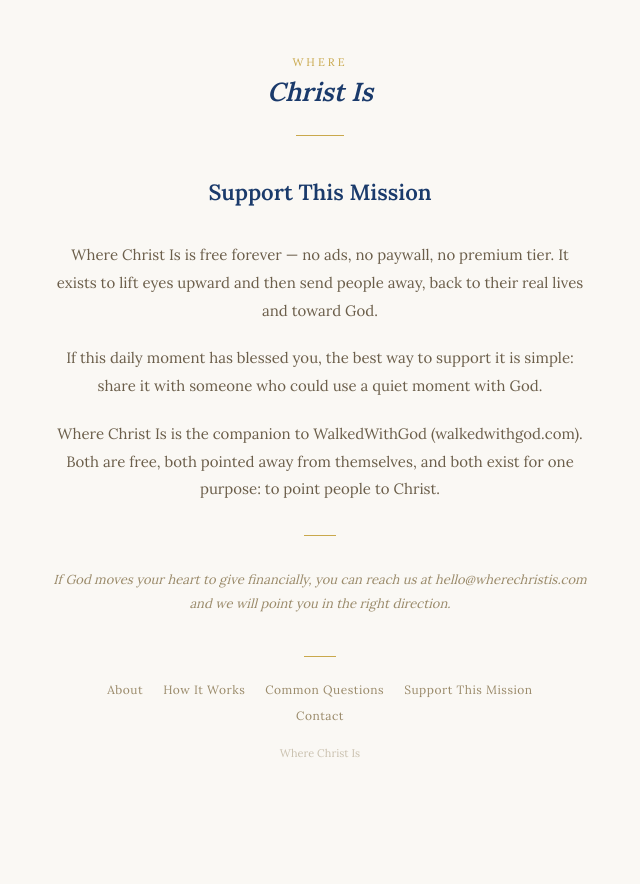
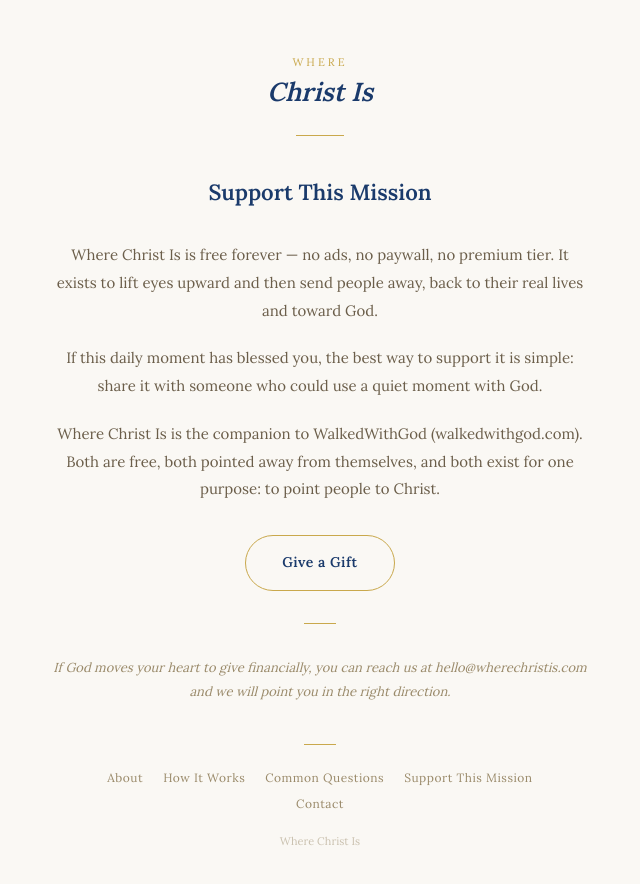
Before and after one commit to jgsmarcano88/wherechristis, a Next.js app: page /support in a window 1280 px wide. Shown: the top 884 px of the page, without its empty margins (320-960 px from the left). Before the commit the page ends 810 px from the top, so only its background shows below. Built offline with nearby package versions, Linux system fonts and the light colour scheme.

Commit message:
Add Stripe donation, multilingual support page

```diff
--- a/app/data/pages.js
+++ b/app/data/pages.js
@@ -35,6 +35,7 @@
       p1: "Where Christ Is is free forever — no ads, no paywall, no premium tier. It exists to lift eyes upward and then send people away, back to their real lives and toward God.",
       p2: "If this daily moment has blessed you, the best way to support it is simple: share it with someone who could use a quiet moment with God.",
       p3: "Where Christ Is is the companion to WalkedWithGod (walkedwithgod.com). Both are free, both pointed away from themselves, and both exist for one purpose: to point people to Christ.",
+      donate: "Give a Gift",
       note: "If God moves your heart to give financially, you can reach us at hello@wherechristis.com and we will point you in the right direction.",
     },
     contact: {
@@ -80,6 +81,7 @@
       p1: "Where Christ Is es gratis para siempre — sin anuncios, sin muro de pago, sin nivel premium. Existe para levantar los ojos hacia arriba y luego enviar a las personas de regreso a sus vidas reales y hacia Dios.",
       p2: "Si este momento diario te ha bendecido, la mejor manera de apoyarlo es simple: compártelo con alguien que necesite un momento tranquilo con Dios.",
       p3: "Where Christ Is es el compañero de WalkedWithGod (walkedwithgod.com). Ambos son gratuitos, ambos señalan lejos de sí mismos, y ambos existen para un único propósito: señalar a las personas hacia Cristo.",
+      donate: "Hacer una Donación",
       note: "Si Dios mueve tu corazón para dar financieramente, puedes escribirnos a hello@wherechristis.com y te indicaremos cómo hacerlo.",
     },
     contact: {
@@ -125,6 +127,7 @@
       p1: "Where Christ Is est gratuit pour toujours — pas de publicités, pas de paywall, pas de niveau premium. Il existe pour lever les yeux vers le haut et renvoyer les gens vers leurs vraies vies et vers Dieu.",
       p2: "Si ce moment quotidien t'a béni, la meilleure façon de le soutenir est simple : partage-le avec quelqu'un qui aurait besoin d'un moment calme avec Dieu.",
       p3: "Where Christ Is est le compagnon de WalkedWithGod (walkedwithgod.com). Les deux sont gratuits, les deux pointent loin d'eux-mêmes, et les deux existent pour un seul but : pointer les gens vers Christ.",
+      donate: "Faire un Don",
       note: "Si Dieu touche ton cœur pour donner financièrement, tu peux nous contacter à hello@wherechristis.com et nous t'indiquerons comment faire.",
     },
     contact: {
--- a/app/support/page.js
+++ b/app/support/page.js
@@ -1,5 +1,6 @@
 "use client";
 
+import Link from "next/link";
 import { useEffect, useState } from "react";
 import { pages } from "../data/pages.js";
 import SubPageHeader from "../components/SubPageHeader";
@@ -36,7 +37,25 @@
         <div style={{ fontSize: "15px", lineHeight: 1.85, color: "var(--brown)" }}>
           <p style={{ marginBottom: "20px" }}>{t.p1}</p>
           <p style={{ marginBottom: "20px" }}>{t.p2}</p>
-          <p style={{ marginBottom: "20px" }}>{t.p3}</p>
+          <p style={{ marginBottom: "32px" }}>{t.p3}</p>
+
+          <Link
+            href="https://buy.stripe.com/cNi00ibf06AZ9fofgn8EM02"
+            target="_blank"
+            style={{
+              display: "inline-block",
+              padding: "14px 36px",
+              border: "1.5px solid var(--gold)",
+              borderRadius: "999px",
+              color: "var(--navy)",
+              fontSize: "14px",
+              letterSpacing: "0.5px",
+              textDecoration: "none",
+              fontWeight: 600,
+            }}
+          >
+            {t.donate}
+          </Link>
 
           <div
             style={{
```
